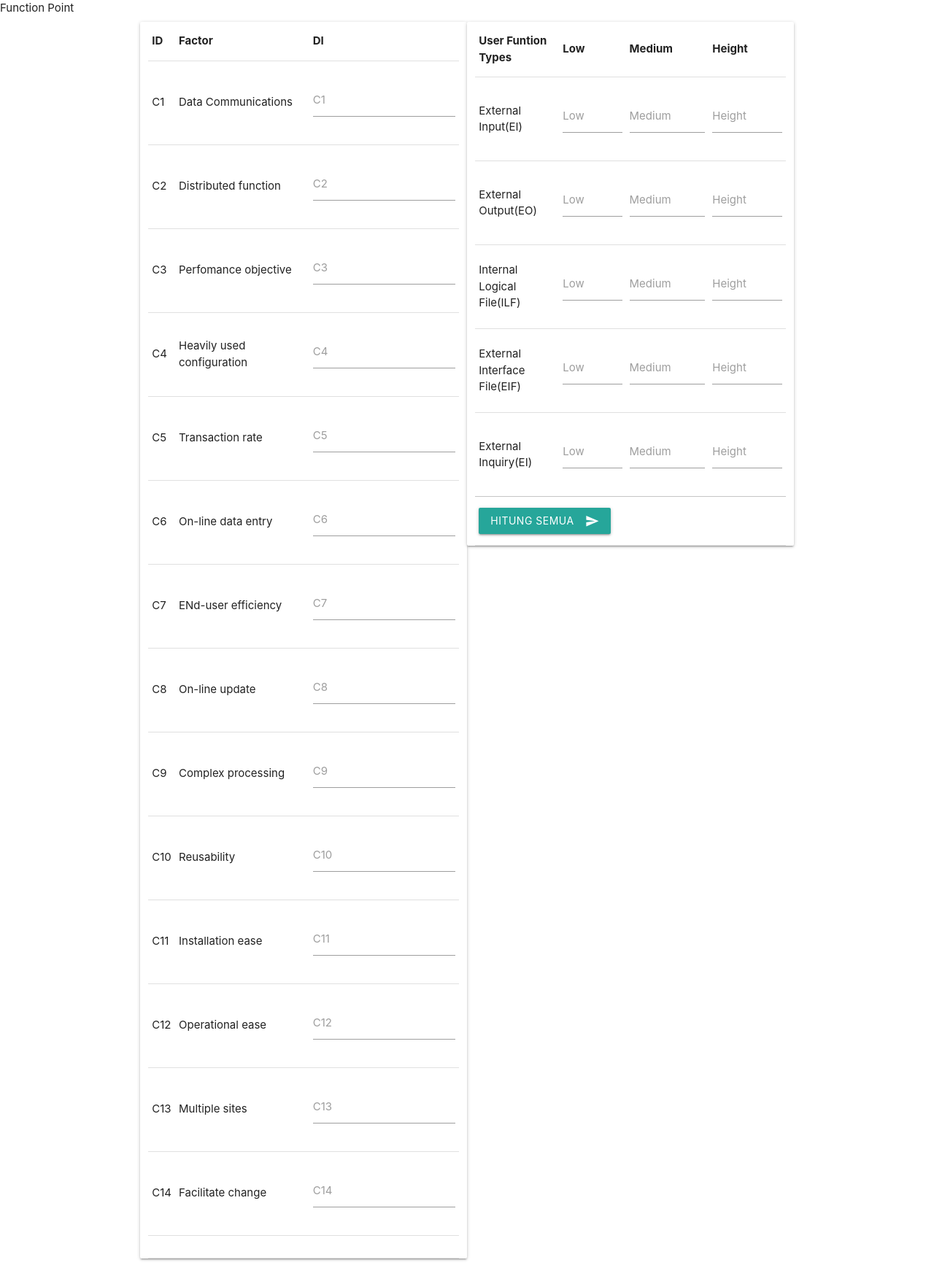
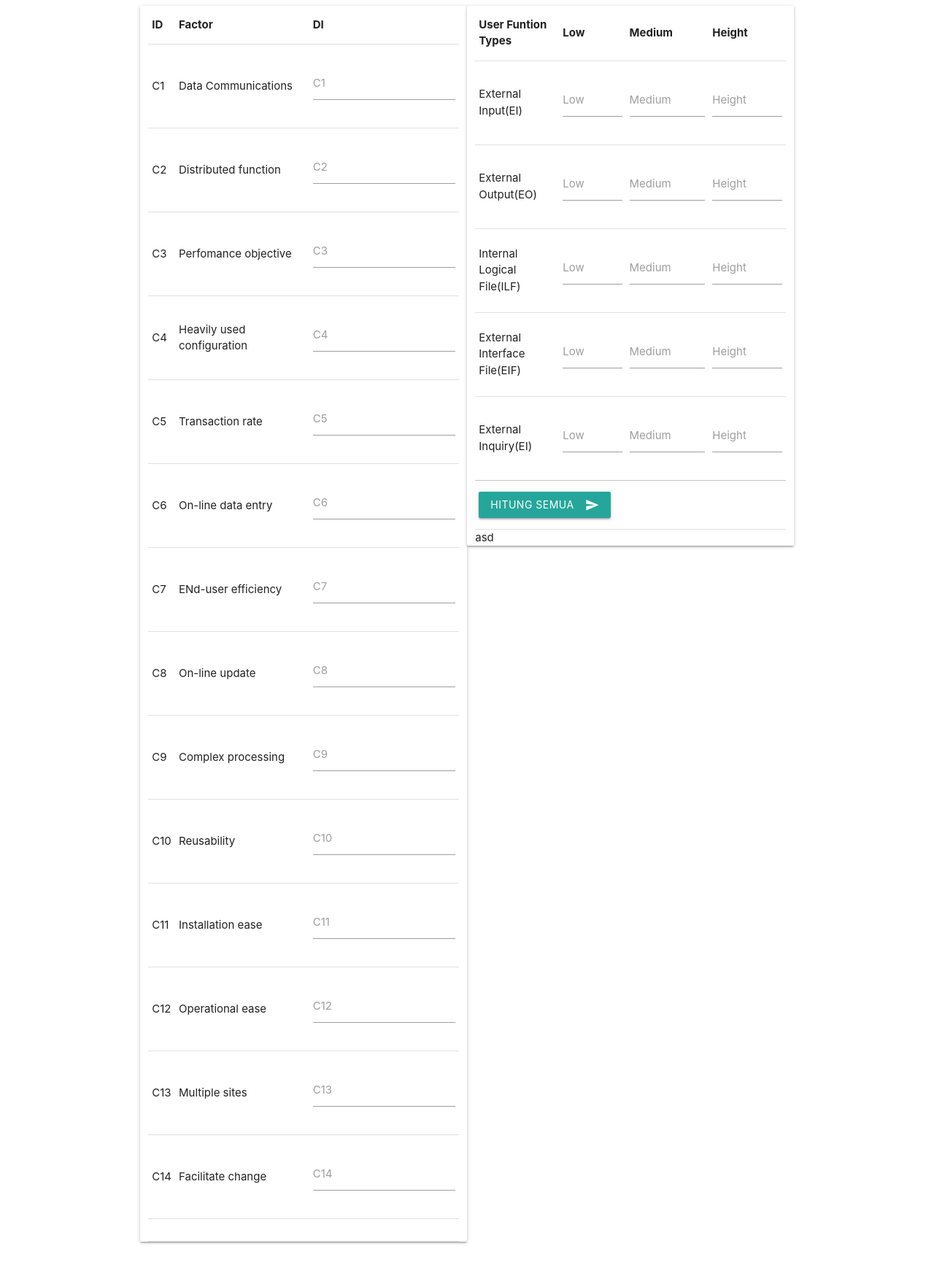
Before and after one commit to DinaPuspitaningrum/tugas-rpl-php, a PHP site: page / in a window 1280 px wide. Shown: the whole page at 73% size. After the commit the page ends 1705 px from the top, so only its background shows below. Run offline with PHP 8.4, Linux system fonts and the light colour scheme.

Commit message:
v1.1 afrizal fix

```diff
--- a/index.php
+++ b/index.php
@@ -8,35 +8,12 @@
       <script type="text/javascript" src="ajax/jquery-1.2.3.min.js"></script>
       <!--Let browser know website is optimized for mobile-->
       <meta name="viewport" content="width=device-width, initial-scale=1.0"/>
-      <script>
-     $(document).ready(function() {
 
-$().ajaxStart(function() {
-  $('#loading').show();
-  $('#result').hide();
-}).ajaxStop(function() {
-  $('#loading').hide();
-  $('#result').fadeIn('slow');
-});
-
-$('#myForm').submit(function() {
-  $.ajax({
-    type: 'POST',
-    url: $(this).attr('action'),
-    data: $(this).serialize(),
-    success: function(data) {
-      $('#result').html(data);
-    }
-  })
-  return false;
-});
-})
-     </script>
     </head>
 
     <body>
-    <form id="myForm" method="post" action="test.php">
-    Function Point
+    <?php require_once("test.php")?>
+    <form method="post" action="index.php">
     <div class="row container">
         <div class="col s12 m6 l6 card">
         <table class="tg">
@@ -262,7 +239,7 @@ $('#myForm').submit(function() {
         <tr>
 
   <td height="23" colspan="4" align="right">
-  <button class="btn waves-effect waves-light" type="submit" name="action" value="Submit">Hitung Semua
+  <button class="btn waves-effect waves-light" type="submit" name="submit" value="Submit">Hitung Semua
     <i class="material-icons right">send</i>
   </button>
   <!--  <input type="submit" value="Submit" /> -->
@@ -271,9 +248,12 @@ $('#myForm').submit(function() {
   </tr>
       </table>
 </form>
-
-<div id="loading" style="display:none;"><img src="ajax/loading.gif" alt="loading..." /></div>
-<div id="result" style="display:none;"></div>
+<?php if(isset($_POST['submit'])){
+  echo 'Hasil function pointnya adalah '.$fp.'<br>Hasil dari Line Of Codesnya adalah '.$loc.'<br>' ;
+  echo 'Estimasi biaya development sofware adalah '.$biaya."<br>Estimasi khusus produksi sofware adalah {$d}hari {$h}jam {$m}menit <br>" ; ?>
+		<?php }else{ ?>
+			asd
+		<?php } ?>
         </div>
     </div>
 
--- a/test.php
+++ b/test.php
@@ -1,5 +1,5 @@
 <?php
-
+ if(isset($_POST['submit'])){
   $data = $_POST['data'];
   $tdi = $_POST['tdi'];
   $sumtdi = array_sum($tdi);
@@ -45,8 +45,8 @@
   $h = floor (($menit - $d * 1440) / 60);
   $m = $menit - ($d * 1440) - ($h * 60);
   //echo "{$menit}min converts to {$d}d {$h}h {$m}m";
-  echo 'Hasil function pointnya adalah '.$fp.'<br>Hasil dari Line Of Codesnya adalah '.$loc.'<br>' ;
-  echo 'Estimasi biaya development sofware adalah '.$biaya."<br>Estimasi khusus produksi sofware adalah {$d}hari {$h}jam {$m}menit <br>" ;
+  //echo 'Hasil function pointnya adalah '.$fp.'<br>Hasil dari Line Of Codesnya adalah '.$loc.'<br>' ;
+  //echo 'Estimasi biaya development sofware adalah '.$biaya."<br>Estimasi khusus produksi sofware adalah {$d}hari {$h}jam {$m}menit <br>" ;
   /*foreach($tdi as $key => $val){
 
   echo 'data = '.$tdi[$key].'<br/>';
@@ -54,4 +54,5 @@
   }*/
 
   //echo array_sum($cobaq);
-  ?>
+}
+?>
```
